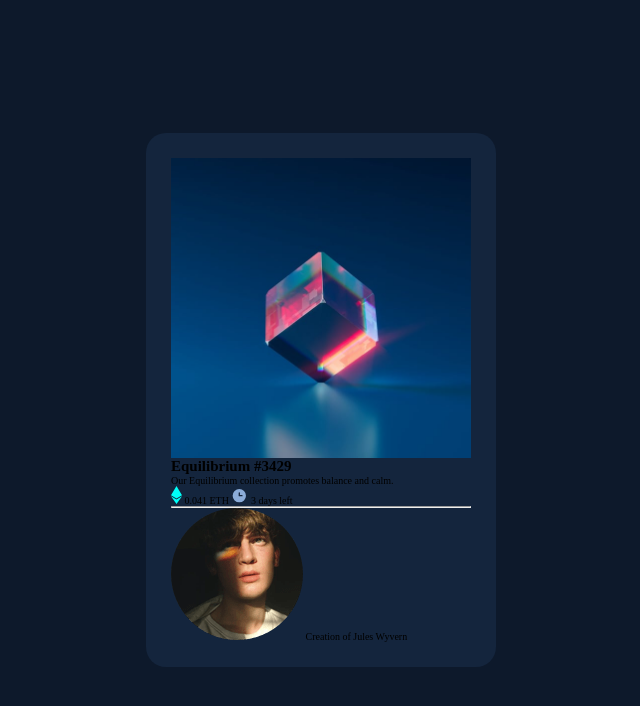
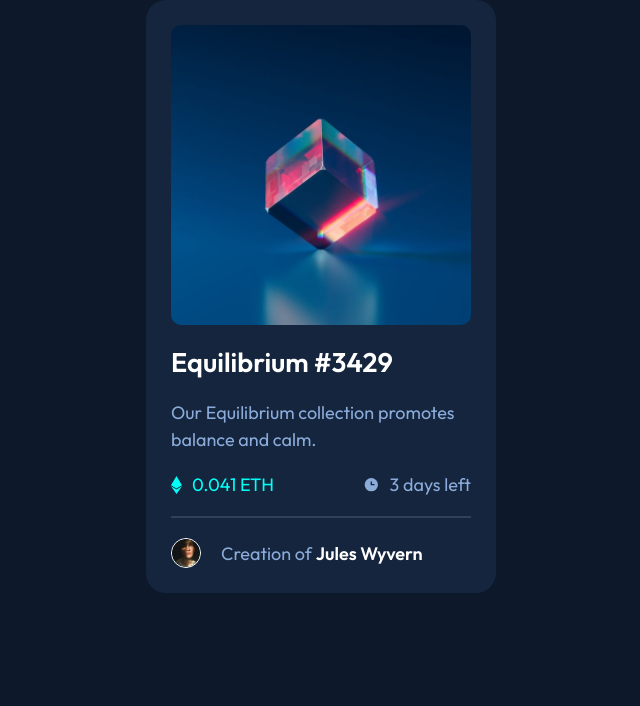
Before and after one commit to KayPeter/frontendmentor-nft-preview-card-component, a website: page index.html in a window 1280 px wide. Shown: the whole page, without its empty margins (319-959 px from the left). Drawn offline with Linux system fonts and the light colour scheme.

Commit message:
card design, active states complete for title, author

```diff
--- a/index.html
+++ b/index.html
@@ -23,13 +23,13 @@
   </head>
   <body>
     <article class="card">
-      <img src="./images/image-equilibrium.jpg" alt="" class="nft-image" />
+      <img class="nft-image" src="./images/image-equilibrium.jpg" alt="An image of the NFT" />
       <div class="description">
-        <h1 class="heading">Equilibrium #3429</h1>
+        <h1 class="heading white">Equilibrium #3429</h1>
         <p class="details">
           Our Equilibrium collection promotes balance and calm.
         </p>
-        <div>
+        <div class="contract">
           <span class="eth">
             <svg
               class="eth-icon"
@@ -63,9 +63,9 @@
         <hr>
 
         <div class="author-box">
-          <img src="./images/image-avatar.png" alt="" class="author-image" />
+          <img class="author-image" src="./images/image-avatar.png" alt="" />
           <span class="details">
-            Creation of <span class="author">Jules Wyvern</span>
+            Creation of <strong class="author white">Jules Wyvern</strong>
           </span>
         </div>
       </div>
--- a/sass/style.scss
+++ b/sass/style.scss
@@ -1,11 +1,11 @@
 // COLORS
-$color-soft-blue:hsl(215, 51%, 70%);
-$color-cyan:hsl(178, 100%, 50%);
+$color-soft-blue: hsl(215, 51%, 70%);
+$color-cyan: hsl(178, 100%, 50%);
 $color-very-dark-blue-main: hsl(217, 54%, 11%);
 $color-very-dark-blue-card: hsl(216, 50%, 16%);
 $color-very-dark-blue-line: hsl(215, 32%, 27%);
 $color-white: hsl(0, 0%, 100%);
-$color-attribution: hsl(228, 45%, 44%);
+// $color-attribution: hsl(228, 45%, 44%);
 
 // FONT FAMILY
 $outfit: 'Outfit';
@@ -17,6 +17,18 @@ $font-size-default: 1.8rem; // 18px
 $font-weight-light: 300;
 $font-weight-regular: 400;
 $font-weight-semi-bold: 600;
+
+@mixin horiz-flex($gap: 1rem) {
+    display: flex;
+    align-items: center;
+    gap: $gap;
+}
+
+@mixin hover-cyan {
+    &:hover {
+        color: $color-cyan;
+    }
+}
 
 * {
     margin: 0;
@@ -31,10 +43,14 @@ html {
 
 body {
     background-color: $color-very-dark-blue-main;
+    color: $color-soft-blue;
+    font-size: $font-size-default;
+    font-family: $outfit, sans-serif;
     display: flex;
     align-items: center;
     justify-content: center;
-    min-height: 100vh;
+    // min-height: 100vh;
+    min-width: 100vw;
 }
 
 .card {
@@ -45,6 +61,68 @@ body {
 
     display: flex;
     flex-direction: column;
+    justify-content: space-between;
+    gap: 2rem;
+}
+
+.white {
+    color: $color-white;
+}
+
+.nft-image {
+    border-radius: 1rem;
+    max-width: 100%;
+
+    &:hover {
+
+    }
+}
+
+.description {
+    display: flex;
+    flex-direction: column;
+    gap: 2rem;
+}
+
+.heading {
+    @include hover-cyan;
+}
+
+.details {
+    line-height: 1.5;
+}
+
+.contract {
+    display: flex;
+    justify-content: space-between;
+}
+
+.eth {
+    @include horiz-flex;
+    color: $color-cyan;
+}
+
+.time-left {
+    @include horiz-flex;
+}
+
+hr {
+    border-style: solid;
+    border-color: $color-very-dark-blue-line;
+}
+
+.author-box {
+    @include horiz-flex(2rem);
+}
+
+.author-image {
+    max-width: 3rem;
+    border-radius: 50%;
+    border: 0.1rem solid $color-white;
+}
+
+.author {
+    @include hover-cyan;
 }
 
 // .attribution {
```
Also changed, not shown: css/style.css.
